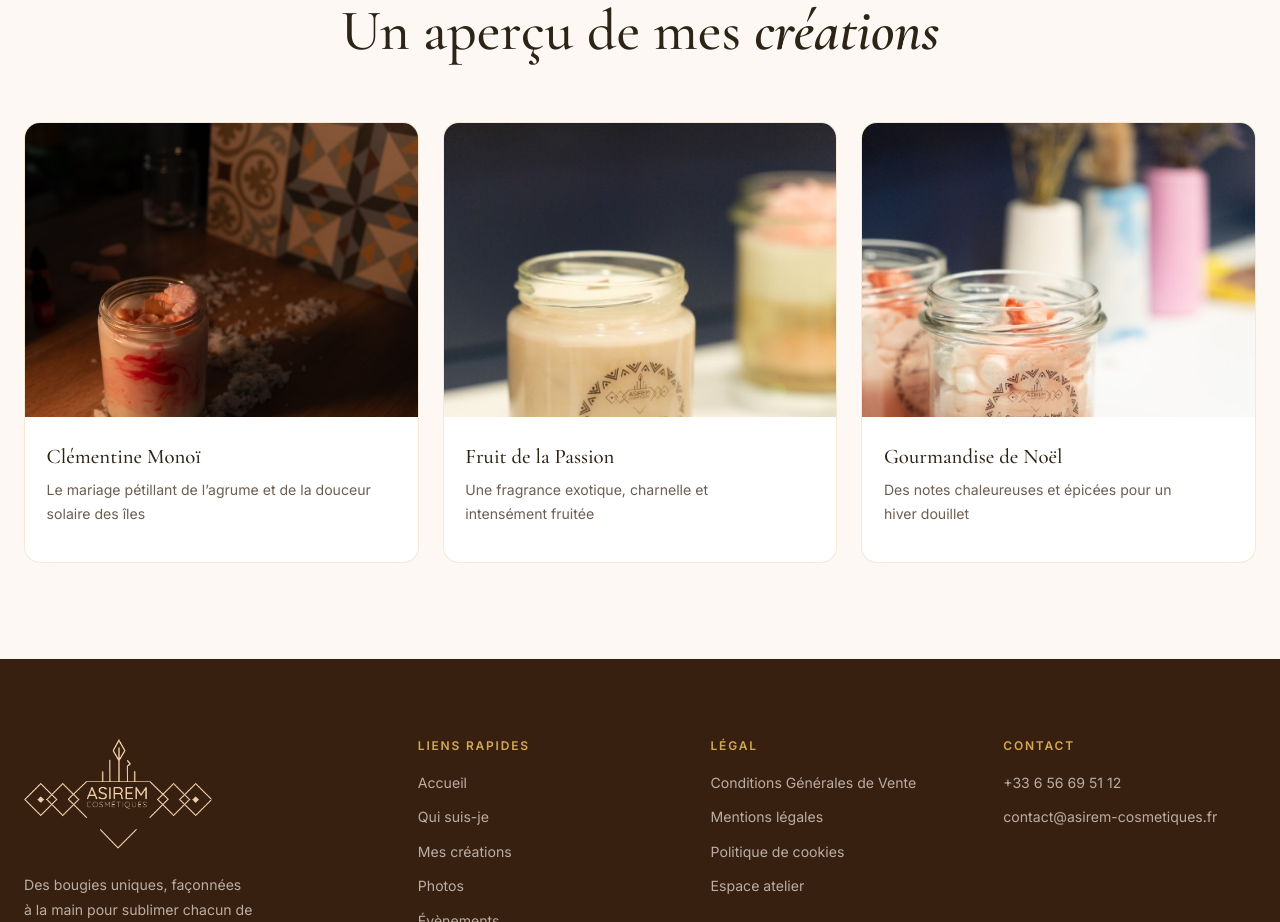
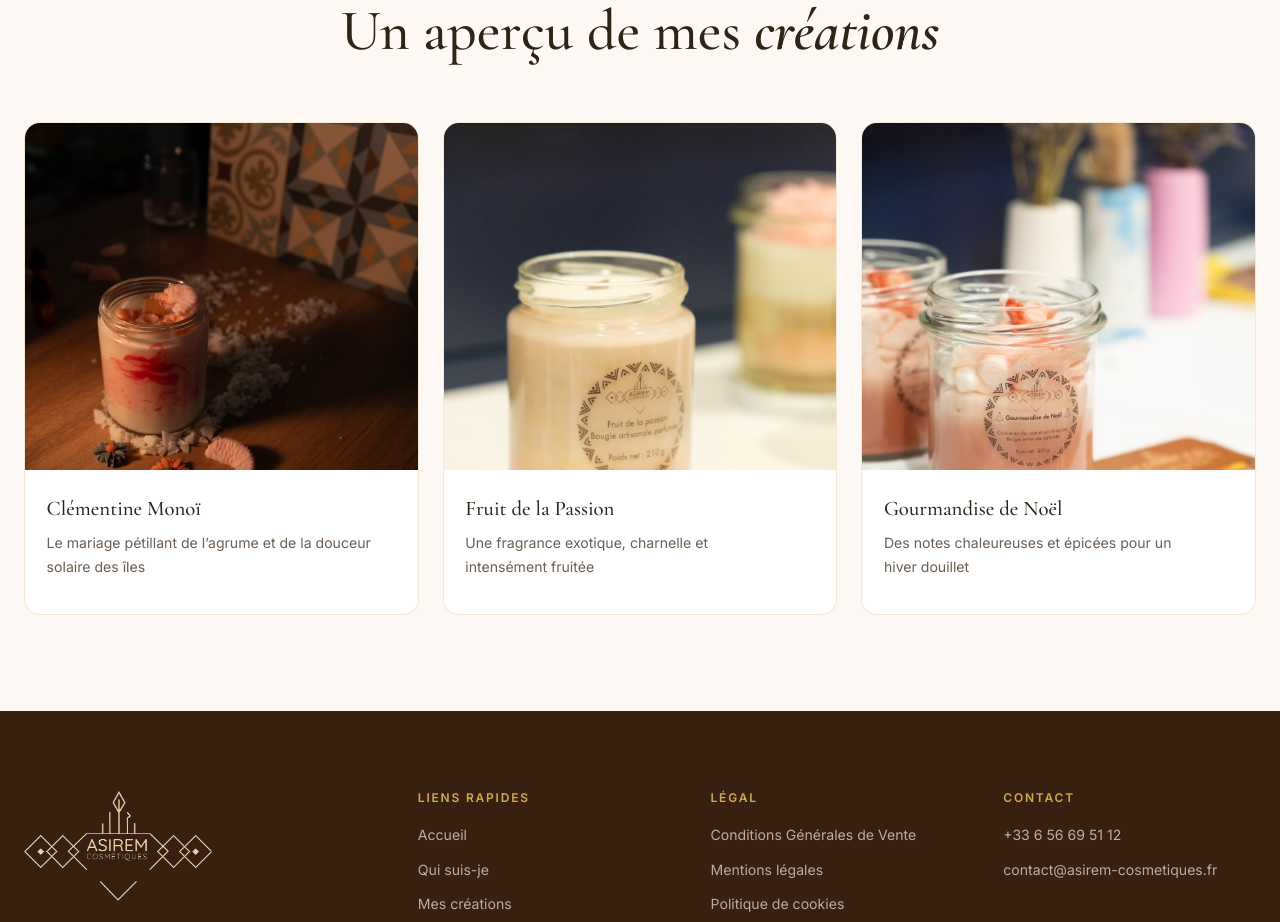
Before and after one commit to Guanche3003/asirem, a React (Vite) app: page /a-propos in a window 1280 px wide. Shown: the part 1940-2862 px from the top of the page. Built offline with nearby package versions, Linux system fonts and the light colour scheme; no server answers.

Commit message:
Boutique: cartes produits au ratio 480x600 (hero restauré)

```diff
--- a/src/asirem.css
+++ b/src/asirem.css
@@ -253,12 +253,15 @@
 .as-product-card {
   display: flex; flex-direction: column; background: #fff; border-radius: 16px; overflow: hidden;
   border: 1px solid rgba(212, 168, 83, .25); transition: transform .16s ease, box-shadow .16s ease;
+  aspect-ratio: 480 / 600;
 }
 .as-product-card:hover { transform: translateY(-3px); box-shadow: var(--shadow); }
 .as-product-media {
   aspect-ratio: 4 / 3; display: grid; place-items: center; overflow: hidden;
   background: #f3e4d4; font-size: 3.5rem;
 }
+.as-product-card .as-product-media { aspect-ratio: auto; flex: 1; min-height: 0; }
+.as-product-card .as-product-body { flex: 0 0 auto; }
 .as-product-media img { width: 100%; height: 100%; object-fit: cover; }
 .as-product-body { padding: 1.35rem; display: flex; flex-direction: column; flex: 1; }
 .as-product-body h3 { font-size: 1.3rem; margin: .35rem 0 .6rem; }
```
Also changed, not shown: 1 other file (tests, documents, lock files or other folders).
